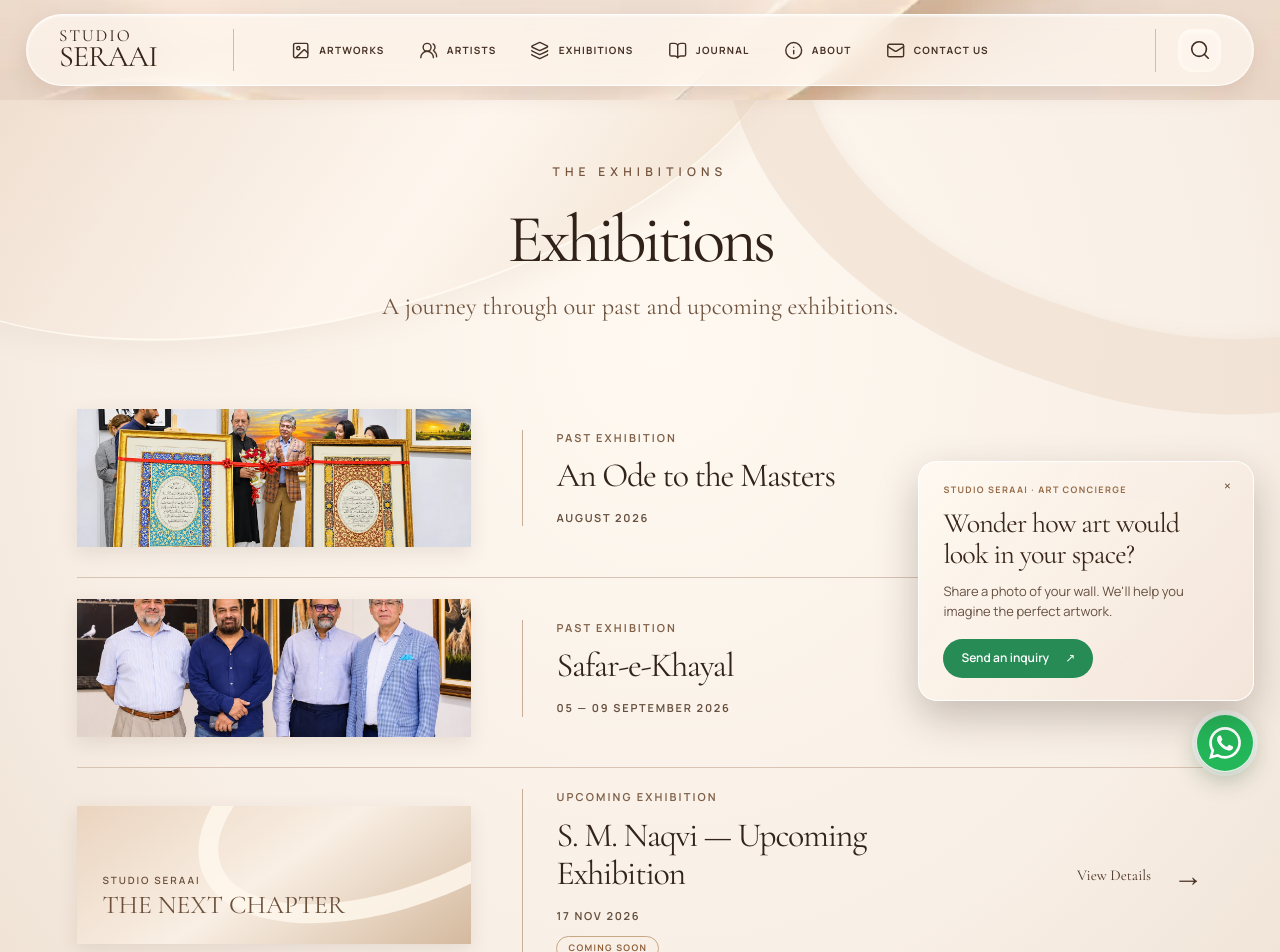
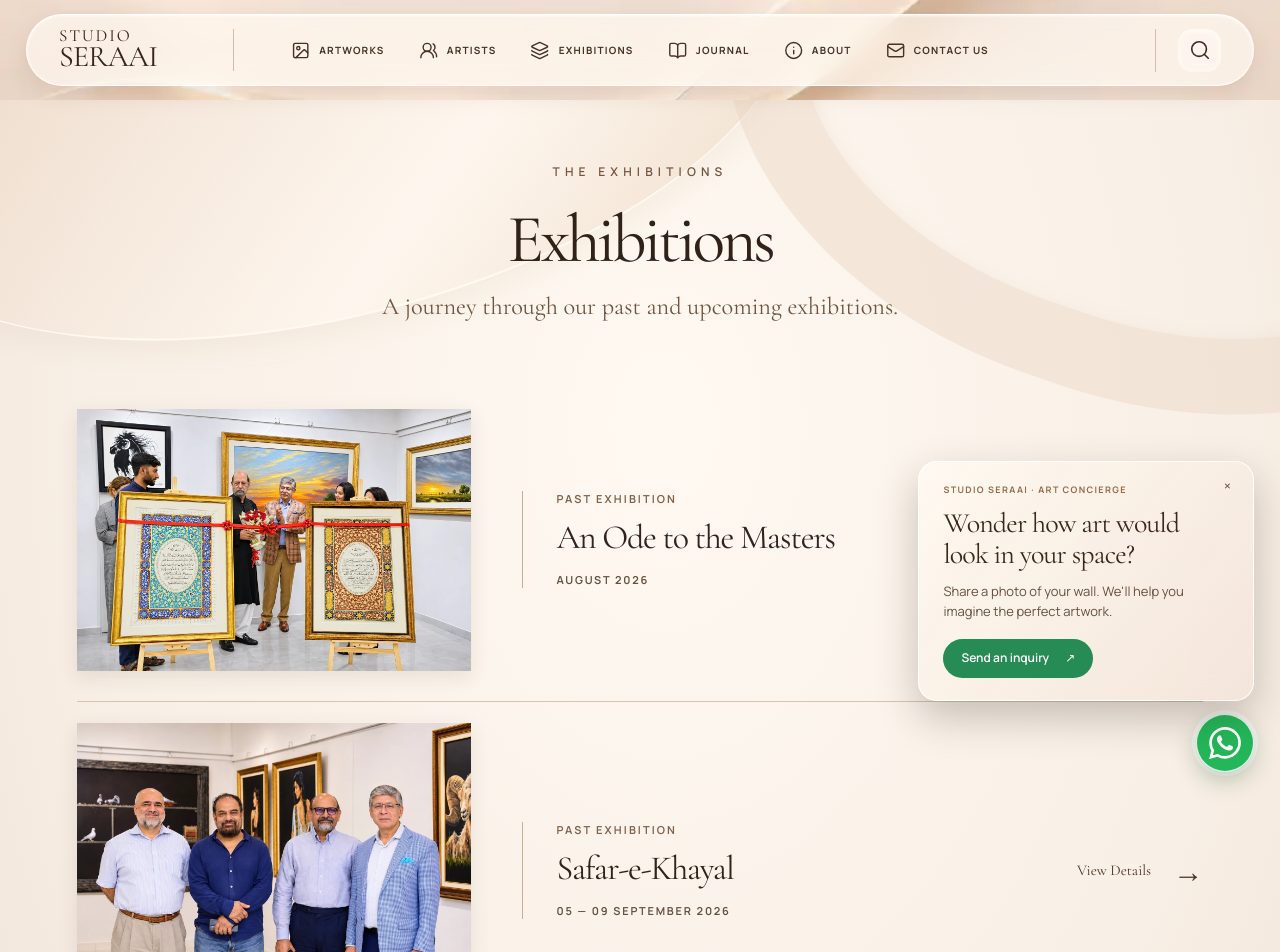
Before and after one commit to studioseraai/studioseraai, a Next.js app: page /events in a window 1280 px wide. Shown: the top 952 px of the page. Built offline with nearby package versions, Linux system fonts and the light colour scheme.

Commit message:
V5: display exhibition cover images at original aspect ratio without cropping

```diff
--- a/app/events/ExhibitionsEditorial.module.css
+++ b/app/events/ExhibitionsEditorial.module.css
@@ -9,8 +9,8 @@
 .list{position:relative;z-index:1;max-width:1450px;margin:0 auto}
 .row{display:grid;grid-template-columns:minmax(230px,35%) minmax(0,1fr) minmax(135px,170px);align-items:center;column-gap:clamp(28px,4vw,70px);padding:21px 0 30px;border-bottom:1px solid #d8c2b1}
 .row:last-child{border-bottom:0}
-.coverLink{position:relative;display:block;width:100%;aspect-ratio:2.85/1;overflow:hidden;background:#e1cbb5;box-shadow:0 6px 18px #4d33221b}
-.cover{display:block;width:100%;height:100%;object-fit:cover;object-position:center;transition:transform .45s ease}
+.coverLink{position:relative;display:block;width:100%;overflow:hidden;background:#e1cbb5;box-shadow:0 6px 18px #4d33221b}
+.cover{display:block;width:100%;height:auto;object-fit:contain;transition:transform .45s ease}
 .coverLink:hover .cover{transform:scale(1.025)}
 .details{min-width:0;padding:0 0 0 clamp(16px,2.6vw,35px);border-left:1px solid #c9ad97}
 .type{font:650 11px/1.4 var(--font-interface),Arial,sans-serif;letter-spacing:.19em;color:#806149;margin:0 0 12px}
@@ -22,11 +22,11 @@
 .action{display:flex;align-items:center;justify-content:flex-end;gap:22px;text-decoration:none;color:#4b3424;font:400 clamp(15px,1.15vw,19px)/1.4 var(--font-display),Georgia,serif;white-space:nowrap}
 .action span{font:30px/1 Georgia,serif;transition:transform .25s}
 .action:hover span{transform:translateX(6px)}
-.futureCover{width:100%;height:100%;position:relative;overflow:hidden;display:flex;flex-direction:column;align-items:flex-start;justify-content:end;padding:clamp(15px,2vw,31px);background:linear-gradient(145deg,#ead4bf 0%,#f9efe4 49%,#d4b99e 100%);color:#6c503b}
+.futureCover{width:100%;min-height:clamp(145px,17vw,220px);position:relative;overflow:hidden;display:flex;flex-direction:column;align-items:flex-start;justify-content:end;padding:clamp(15px,2vw,31px);background:linear-gradient(145deg,#ead4bf 0%,#f9efe4 49%,#d4b99e 100%);color:#6c503b}
 .futureCover:before{content:'';position:absolute;left:28%;top:-90%;width:110%;height:160%;border-radius:50%;transform:rotate(-22deg);border:20px solid #fff8edd5}
 .futureCover span:not(.futureLine){font:600 10px/1.2 var(--font-interface),Arial,sans-serif;letter-spacing:.19em;z-index:1;margin-bottom:5px}
 .futureCover strong{font:400 clamp(19px,2vw,31px)/1.1 var(--font-display),Georgia,serif;z-index:1}
 .empty{text-align:center;padding:60px 0}.empty a{color:inherit}
-@media(max-width:960px){.page{padding-left:5%;padding-right:5%}.row{grid-template-columns:minmax(190px,36%) minmax(0,1fr);gap:24px}.action{grid-column:2;justify-content:flex-start;margin-left:clamp(16px,2.6vw,35px);margin-top:-9px}.coverLink{grid-row:span 2;aspect-ratio:1.8/1}}
-@media(max-width:620px){.page{padding:38px 18px 70px}.intro{margin-bottom:27px}.eyebrow{font-size:10px}.intro h1{font-size:clamp(45px,10vw,62px)}.subtitle{font-size:17px}.row{display:grid;grid-template-columns:1fr;gap:0;padding:22px 0 34px}.coverLink{grid-row:auto;aspect-ratio:2/1;margin-bottom:21px}.details{padding-left:17px}.type{font-size:10px}.details h2{font-size:34px}.action{grid-column:1;margin:16px 0 0 17px}.waveRight{width:95vw}}
+@media(max-width:960px){.page{padding-left:5%;padding-right:5%}.row{grid-template-columns:minmax(190px,36%) minmax(0,1fr);gap:24px}.action{grid-column:2;justify-content:flex-start;margin-left:clamp(16px,2.6vw,35px);margin-top:-9px}.coverLink{grid-row:span 2}}
+@media(max-width:620px){.page{padding:38px 18px 70px}.intro{margin-bottom:27px}.eyebrow{font-size:10px}.intro h1{font-size:clamp(45px,10vw,62px)}.subtitle{font-size:17px}.row{display:grid;grid-template-columns:1fr;gap:0;padding:22px 0 34px}.coverLink{grid-row:auto;margin-bottom:21px}.details{padding-left:17px}.type{font-size:10px}.details h2{font-size:34px}.action{grid-column:1;margin:16px 0 0 17px}.waveRight{width:95vw}}
 @media(prefers-reduced-motion:reduce){.cover,.action span{transition:none}}
```
